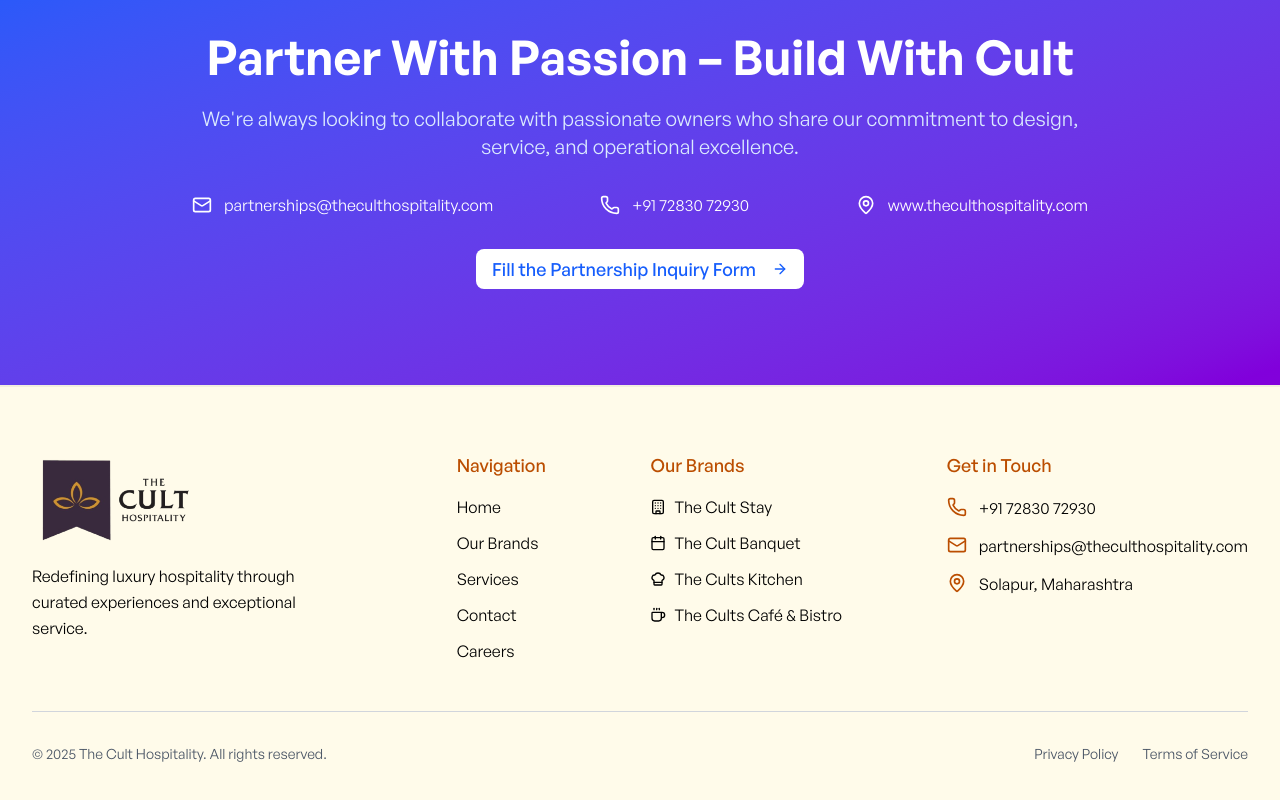
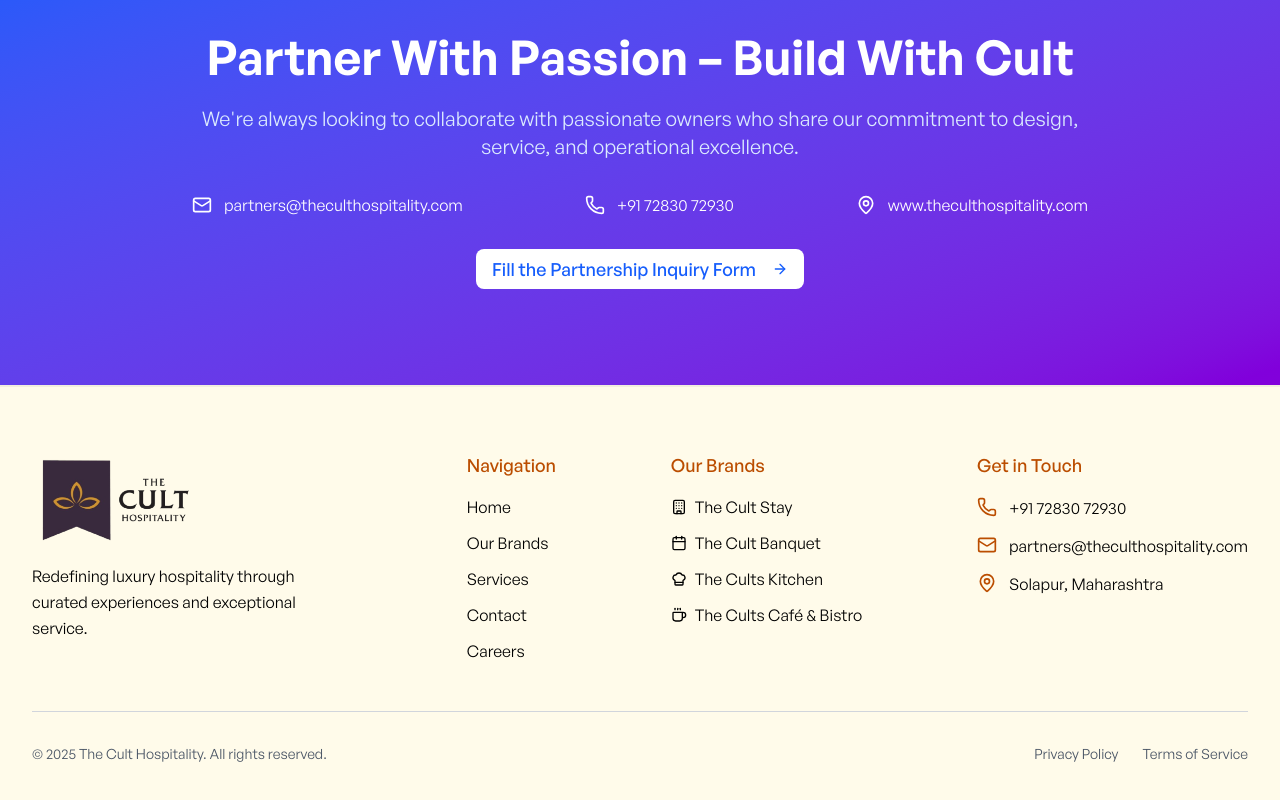
Before and after one commit to DarkRajeshow/The-Cult-Hospitality, a React (Vite) app: page /services in a window 1280 px wide. Shown: the part 3671-4471 px from the top of the page. Built offline with nearby package versions, Linux system fonts and the light colour scheme.

Commit message:
change email address

```diff
--- a/src/components/groups/services/ServiceContent.tsx
+++ b/src/components/groups/services/ServiceContent.tsx
@@ -176,6 +176,6 @@
     heading: "Ready to Unlock Your Property's Potential with Cult?",
     subtext: "Let's co-create hospitality spaces that earn trust, drive retention, and build legacy.",
     phone: "+91 72830 72930",
-    email: "partnerships@theculthospitality.com"
+    email: "partners@theculthospitality.com"
   }
 };
--- a/src/components/layout/Footer.tsx
+++ b/src/components/layout/Footer.tsx
@@ -32,7 +32,7 @@
 
 const contactInfo = [
     { label: '+91 72830 72930', icon: Phone },
-    { label: 'partnerships@theculthospitality.com', icon: Mail },
+    { label: 'partners@theculthospitality.com', icon: Mail },
     { label: 'Solapur, Maharashtra', icon: MapPin },
 ];
 
--- a/src/pages/Brands.tsx
+++ b/src/pages/Brands.tsx
@@ -275,7 +275,7 @@
     heading: "Experience The Cult Difference",
     description: "Whether you're a guest seeking exceptional experiences or a property owner looking to partner with us, we're here to create something extraordinary.",
     contact: {
-      email: "partnerships@theculthospitality.com",
+      email: "partners@theculthospitality.com",
       phone: "+91 72830 72930"
     }
   }
--- a/src/pages/Contact.tsx
+++ b/src/pages/Contact.tsx
@@ -9,20 +9,20 @@
     subheading:
       `We collaborate with property owners, entrepreneurs, and developers looking to grow their hospitality ventures. From consulting to full management—we're ready to scale with you.`,
     phone: '+91 72830 72930',
-    email: 'partnerships@theculthospitality.com'
+    email: 'partners@theculthospitality.com'
   },
   inquiry: {
     heading: 'Ready to Partner With The Cult Hospitality?',
     subtext: 'Fill out the form below and our partnership team will get back to you within 24 hours to discuss how we can help transform your property.',
     phone: '+91 72830 72930',
-    email: 'partnerships@theculthospitality.com'
+    email: 'partners@theculthospitality.com'
   },
   cta: {
     heading: 'Let\'s Build the Next Hospitality Standard Together',
     subtext:
       `From space management to guest experience strategy—we help property owners unlock performance and profitability. Let's explore what we can build together.`,
     phone: '+91 72830 72930',
-    email: 'partnerships@theculthospitality.com'
+    email: 'partners@theculthospitality.com'
   }
 };
 
--- a/src/pages/Services.tsx
+++ b/src/pages/Services.tsx
@@ -109,7 +109,7 @@
     heading: "Partner With Passion – Build With Cult",
     description: "We're always looking to collaborate with passionate owners who share our commitment to design, service, and operational excellence.",
     contact: {
-      email: "partnerships@theculthospitality.com",
+      email: "partners@theculthospitality.com",
       phone: "+91 72830 72930",
       website: "www.theculthospitality.com"
     }
```
